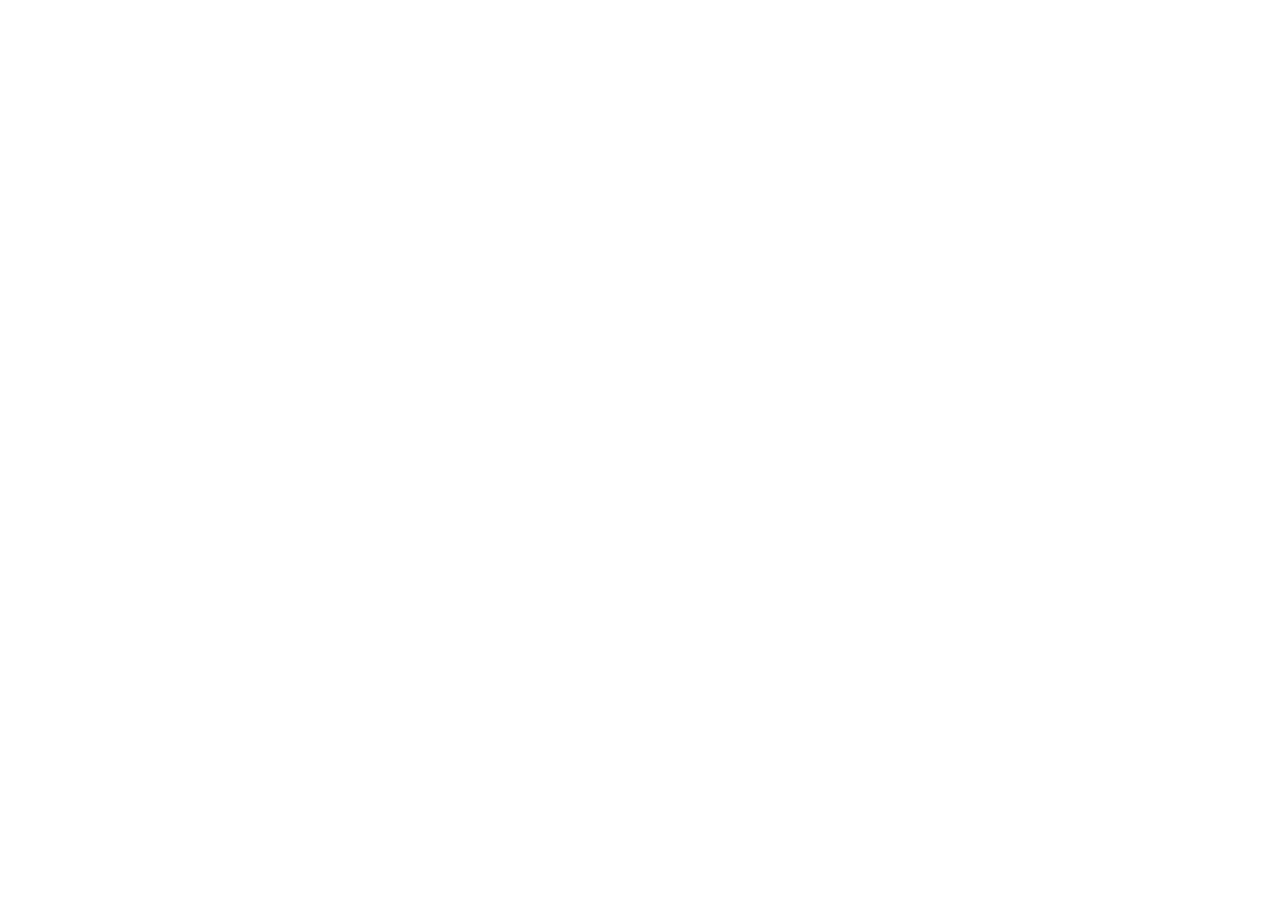
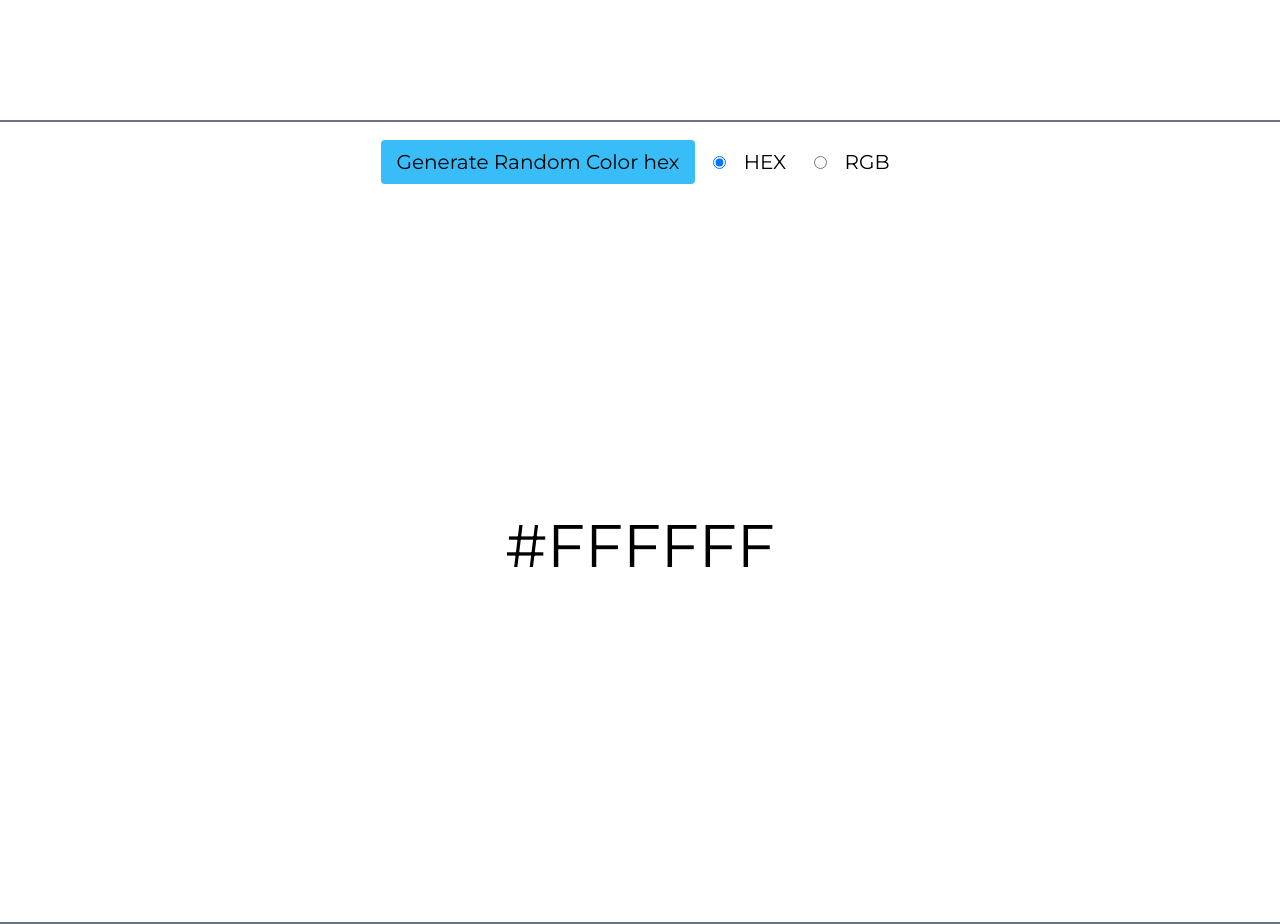
Before and after one commit to karo-yousefi/react-beginner-projects, a React (Vite) app: page / in a window 1280 px wide. Shown: the part 680-1604 px from the top of the page. Before the commit the page ends 800 px from the top, so only its background shows below. Built offline with nearby package versions, Linux system fonts and the light colour scheme.

Commit message:
Project 2 is Done

```diff
--- a/src/App.jsx
+++ b/src/App.jsx
@@ -1,9 +1,15 @@
 import Accordion from "./components/Accordion";
+import ProjectSperator from "./components/ProjectSperator";
+import RandomColorGen from "./components/RandomColorGen";
 
 const App = () => {
   return (
-    <div className="flex flex-col items-center mt-10">
+    <div className="flex flex-col items-center">
       <Accordion />
+      <ProjectSperator />
+      <RandomColorGen />
+      <ProjectSperator />
+
     </div>
   )
 }
--- a/src/components/Accordion.jsx
+++ b/src/components/Accordion.jsx
@@ -22,7 +22,7 @@
 
 	}
 	return (
-		<div className="flex flex-col gap-1 items-center">
+		<div className="w-full h-[100vh] flex flex-col justify-center items-center gap-1">
 			<button // Toggling between multi select and single select
 				className="w-40 bg-red-400 rounded-md"
 				onClick={() => setIsMulti(!isMutli)}>
--- /dev/null
+++ b/src/components/ProjectSperator.jsx
@@ -0,0 +1,9 @@
+import React from 'react'
+
+const ProjectSperator = () => {
+	return (
+		<div className="w-full h-[2px] bg-gray-500"></div>
+	)
+}
+
+export default ProjectSperator
--- /dev/null
+++ b/src/components/RandomColorGen.jsx
@@ -0,0 +1,61 @@
+import { useState } from "react";
+
+const RandomColorGen = () => {
+	const [color, setColor] = useState("#FFFFFF");
+	const [colorCode, setColorCode] = useState("hex");
+
+	const changeColorCode = (code) => {
+		if (colorCode !== code) {
+			setColorCode(code);
+		}
+	}
+
+	const generateColor = (colorCode) => {
+		if (colorCode === "hex") {
+			const randomCode = Math.floor(Math.random() * 16777216).toString(16);
+			const randomColor = ("#" + randomCode).toUpperCase();
+			setColor(randomColor);
+		}
+		else {
+			const red = Math.floor(Math.random() * 255);
+			const green = Math.floor(Math.random() * 255);
+			const blue = Math.floor(Math.random() * 255);
+
+			const rgb = `rgb(${red}, ${green}, ${blue})`;
+			setColor(rgb)
+		}
+	}
+
+	const copyCode = () => {
+		navigator.clipboard.writeText("asd");
+	}
+
+	return (
+		<div className="w-full h-[100vh] flex flex-col justify-center items-center" style={{backgroundColor: color}}>
+			<div className="flex justify-center items-center gap-4">
+				<button
+					className="font-Montserrat text-xl bg-sky-400  border-2  border-white rounded-md px-4 py-2 hover:bg-sky-500 transition-all"
+					onClick={() => generateColor(colorCode)}>{`Generate Random Color ${colorCode}`}</button>
+				<div>
+					<input className="cursor-pointer" type="radio" id="hex-input" name="radio" value="hex" defaultChecked onClick={() => changeColorCode("hex")}/>
+					<label className="font-Montserrat text-xl cursor-pointer px-3 py-2" htmlFor="hex-input"> HEX</label>
+					<br />
+				</div>
+				<div>
+					<input className="cursor-pointer" type="radio" id="rgb-input" name="radio" value="rgb" onClick={() => changeColorCode("rgp")}/>
+					<label className="font-Montserrat text-xl cursor-pointer px-3 py-2" htmlFor="rgb-input"> RGB</label>
+					<br />
+				</div>
+			</div>
+			<div className="h-[90vh] flex justify-center items-center">
+				<h1
+					className="font-Montserrat text-[60px] hover:font-semibold transition-all select-none cursor-pointer"
+					onClick={() => copyCode()}>
+						{color}
+				</h1>
+			</div>
+		</div>
+	);
+}
+
+export default RandomColorGen
```
